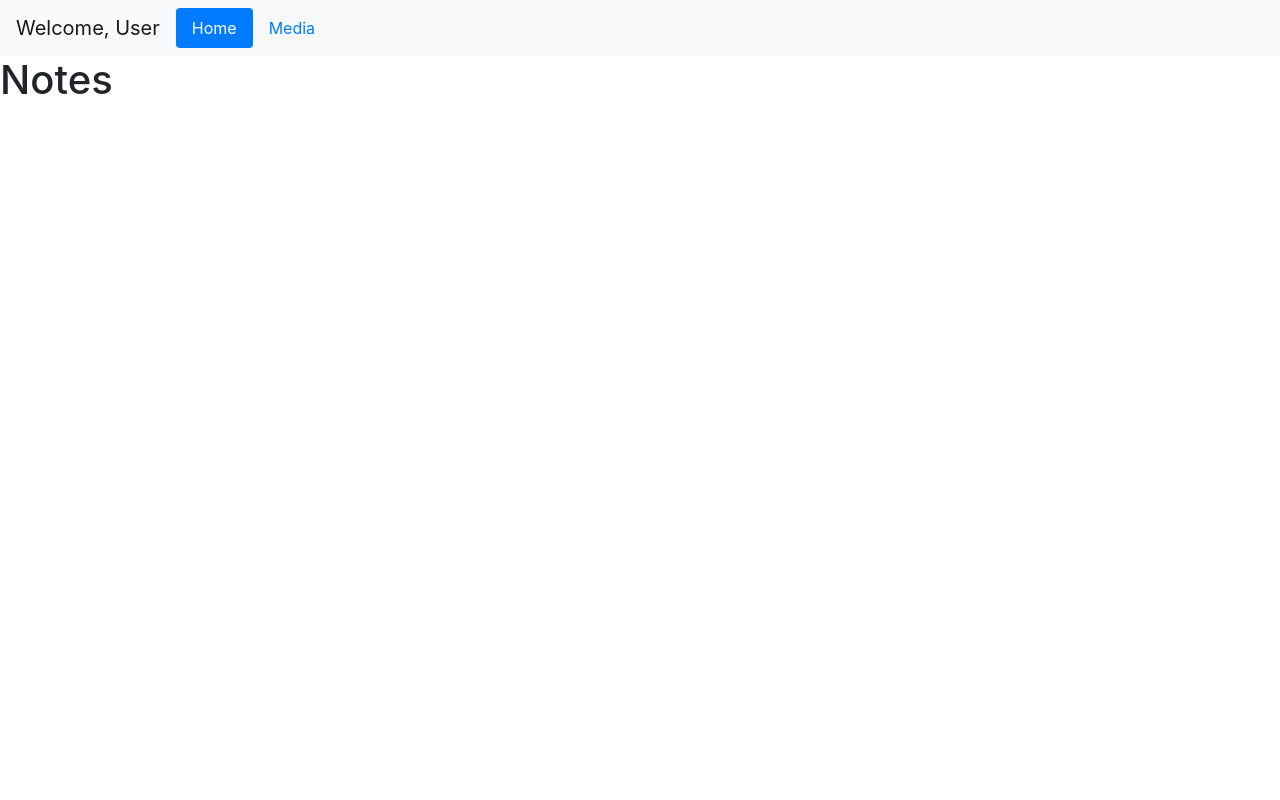
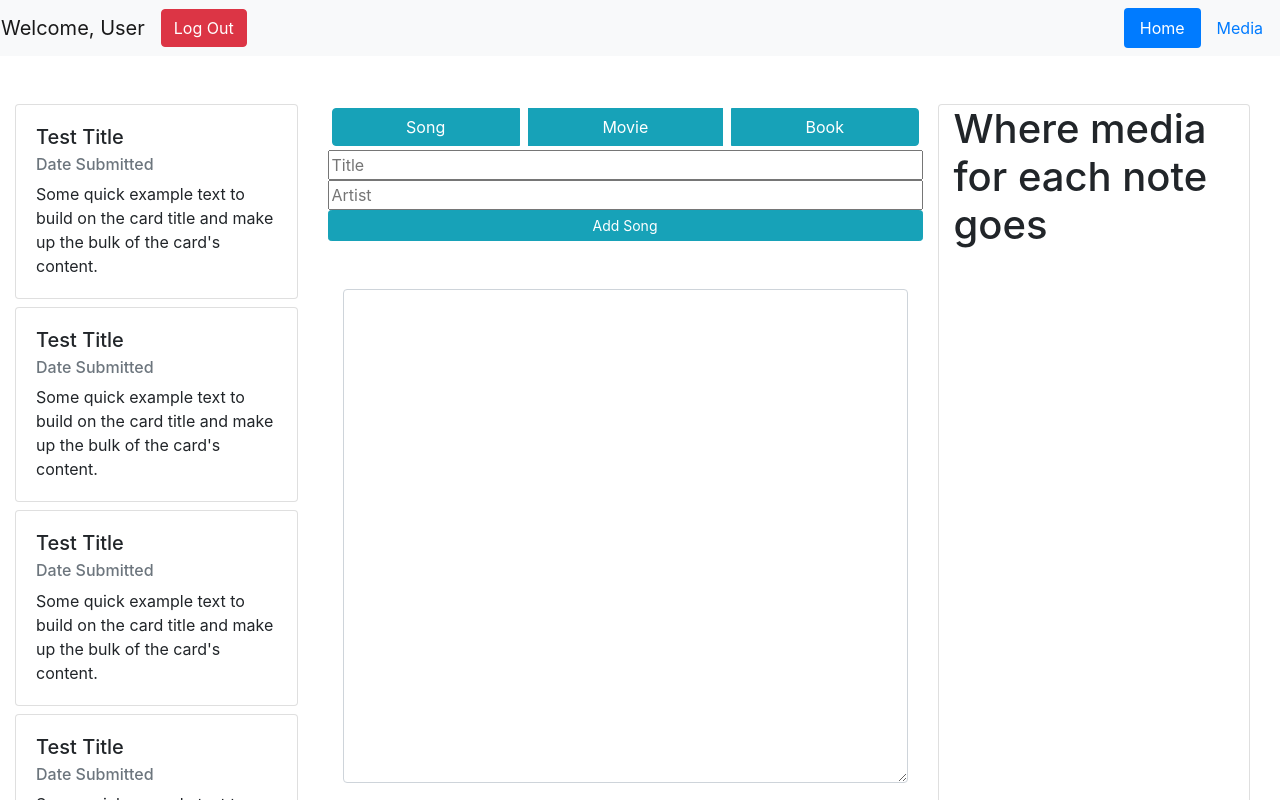
Before and after one commit to CerberusC24/diginote2, a React (Create React App) app in the folder client/: page /dashboard in a window 1280 px wide. Shown: the top 800 px of the page. Built offline with nearby package versions, Linux system fonts and the light colour scheme.

Commit message:
extensive dashboard scaffolding - new components and folders created

```diff
--- a/client/public/index.html
+++ b/client/public/index.html
@@ -3,14 +3,12 @@
 
 <head>
   <meta charset="utf-8" />
-  <link rel="shortcut icon" href="%PUBLIC_URL%/favicon.ico" />
   <meta name="viewport" content="width=device-width, initial-scale=1" />
   <meta name="theme-color" content="#000000" />
   <!--
       manifest.json provides metadata used when your web app is installed on a
       user's mobile device or desktop. See https://developers.google.com/web/fundamentals/web-app-manifest/
     -->
-  <link rel="manifest" href="%PUBLIC_URL%/manifest.json" />
   <link rel="stylesheet" href="https://cdnjs.cloudflare.com/ajax/libs/twitter-bootstrap/4.3.1/css/bootstrap.min.css">
   <link rel="stylesheet" href="https://use.fontawesome.com/releases/v5.7.2/css/all.css">
   <!--
@@ -18,8 +16,6 @@
       It will be replaced with the URL of the `public` folder during the build.
       Only files inside the `public` folder can be referenced from the HTML.
 
-      Unlike "/favicon.ico" or "favicon.ico", "%PUBLIC_URL%/favicon.ico" will
-      work correctly both with client-side routing and a non-root public URL.
       Learn how to configure a non-root public URL by running `npm run build`.
     -->
   <title>DigiNote</title>
--- a/client/src/components/dashboard-components/Dashboard.js
+++ b/client/src/components/dashboard-components/Dashboard.js
@@ -1,5 +1,9 @@
 import React, { Component } from 'react';
 import NavbarTabs from './Navbar'
+import Notepad from './Notepad'
+import NotesBar from './NotesBar'
+import NoteMedia from './NoteMedia'
+import Search from './Search/Search'
 
 class Dashboard extends Component {
   state = {
@@ -14,7 +18,14 @@ class Dashboard extends Component {
   checkPage = () => {
     if (this.state.currentPage === "Notes") {
       return (
-        <h1>Notes</h1>
+        <div className="container-fluid row mt-5">
+          <NotesBar />
+          <div className="column col-12 col-md-6">
+            <Search />
+            <Notepad />
+          </div>
+          <NoteMedia />
+        </div>
       )
     }
     if (this.state.currentPage === "Media") {
--- a/client/src/components/dashboard-components/Navbar.js
+++ b/client/src/components/dashboard-components/Navbar.js
@@ -2,9 +2,10 @@ import React from 'react';
 
 function NavbarTabs(props) {
   return (
-    <nav class="navbar navbar-expand-lg navbar-light bg-light">
-      <div class="navbar-brand">Welcome, User</div>
-      <ul className="nav nav-pills justify-content-end">
+    <nav className="navbar navbar-expand-lg navbar-light bg-light row">
+      <div className="navbar-brand">Welcome, User</div>
+      <button className="btn btn-danger">Log Out</button>
+      <ul className="nav nav-pills ml-auto">
         <li className="nav-item">
           <a href="#notes" onClick={() => props.handlePageChange("Notes")} className={`nav-link ${props.currentPage === 'Notes' ? 'active' : ''}`}>
             Home
@@ -16,6 +17,7 @@ function NavbarTabs(props) {
         </a>
         </li>
       </ul>
+
     </nav>
   );
 }
--- /dev/null
+++ b/client/src/components/dashboard-components/NoteMedia.js
@@ -0,0 +1,11 @@
+import React from 'react';
+
+function NoteMedia() {
+  return (
+    <div className="card col-12 col-md-3">
+      <h1>Where media for each note goes</h1>
+    </div>
+  )
+}
+
+export default NoteMedia;
--- /dev/null
+++ b/client/src/components/dashboard-components/Notepad.js
@@ -0,0 +1,13 @@
+import React from 'react';
+
+function Notepad() {
+  return (
+    <form className="col-12 col-md mt-5">
+      <div className="form-group">
+        <textarea className="form-control" id="noteTaker" rows="20"></textarea>
+      </div>
+    </form>
+  )
+}
+
+export default Notepad;
--- /dev/null
+++ b/client/src/components/dashboard-components/NotesBar.js
@@ -0,0 +1,17 @@
+import React from 'react';
+import NotesCard from './NotesCard'
+
+function NotesBar(props) {
+  return (
+    <div className="d-flex flex-column col-12 col-md-3">
+      <NotesCard />
+      <NotesCard />
+      <NotesCard />
+      <NotesCard />
+      <NotesCard />
+      <NotesCard />
+    </div>
+  )
+}
+
+export default NotesBar;
--- /dev/null
+++ b/client/src/components/dashboard-components/NotesCard.js
@@ -0,0 +1,22 @@
+
+import React from 'react';
+
+function NotesCard() {
+  return (
+    <div className="card mb-2">
+      <div className="card-body">
+        <h5 className="card-title">
+          Test Title
+        </h5>
+        <h6 className="card-subtitle mb-2 text-muted">
+          Date Submitted
+          </h6>
+        <p className="card-text">
+          Some quick example text to build on the card title and make up the bulk of the card's content.
+        </p>
+      </div>
+    </div>
+  )
+}
+
+export default NotesCard;
--- /dev/null
+++ b/client/src/components/dashboard-components/Search/BookInput.js
@@ -0,0 +1,13 @@
+import React from 'react';
+
+function BookInput() {
+  return (
+    <div className="d-flex flex-column">
+      <input type="text" placeholder="Title" />
+      <input type="text" placeholder="Author" />
+      <button className="btn btn-info btn-sm">Add Book</button>
+    </div>
+  )
+}
+
+export default BookInput;
--- /dev/null
+++ b/client/src/components/dashboard-components/Search/MovieInput.js
@@ -0,0 +1,12 @@
+import React from 'react';
+
+function MovieInput() {
+  return (
+    <div className="d-flex flex-column">
+      <input type="text" placeholder="Title" />
+      <button className="btn btn-info btn-sm">Add Movie</button>
+    </div>
+  )
+}
+
+export default MovieInput;
--- /dev/null
+++ b/client/src/components/dashboard-components/Search/Search.js
@@ -0,0 +1,38 @@
+import React, { useState } from 'react';
+import BookInput from './BookInput'
+import MovieInput from './MovieInput'
+import SongInput from './SongInput'
+
+function Search() {
+  const [activeTab, setActiveTab] = useState({
+    tab: <SongInput />
+  });
+
+  return (
+    <React.Fragment>
+      <nav>
+        <div className="btn-group btn-block">
+          <button onClick={() => setActiveTab({
+            ...activeTab, tab: <SongInput />
+          })} className="btn btn-info m-1">Song</button>
+
+          <button onClick={() => setActiveTab({
+            ...activeTab, tab: <MovieInput />
+          })} className="btn btn-info
+         m-1">Movie</button>
+
+          <button onClick={() => setActiveTab({
+            ...activeTab, tab: <BookInput />
+          })} className="btn btn-info
+         m-1">Book</button>
+        </div>
+      </nav>
+      <div className="tab-content">
+          {activeTab.tab}
+        </div>
+
+    </React.Fragment>
+  )
+}
+
+export default Search;
--- /dev/null
+++ b/client/src/components/dashboard-components/Search/SongInput.js
@@ -0,0 +1,13 @@
+import React from 'react';
+
+function MovieInput() {
+  return (
+    <div className="d-flex flex-column">
+      <input type="text" placeholder="Title" />
+      <input type="text" placeholder="Artist" />
+      <button className="btn btn-info btn-sm">Add Song</button>
+    </div>
+  )
+}
+
+export default MovieInput;
```
